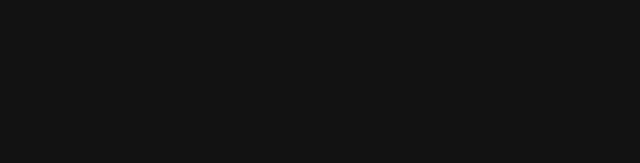
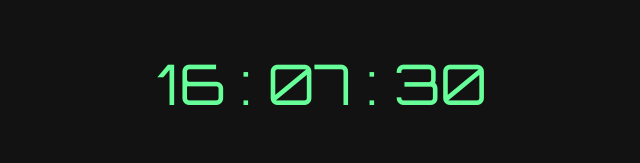
Before and after one commit to Andres-Tat/Electronic-Time, a plain HTML site: page index.html in a window 1280 px wide. Shown: the whole page, without its empty margins (318-958 px from the left). Drawn offline with Linux system fonts and the light colour scheme.

Commit message:
include script

```diff
--- a/index.html
+++ b/index.html
@@ -13,3 +13,5 @@
 
 </body>
 </html>
+
+<script src="/js.js"></script>
```
